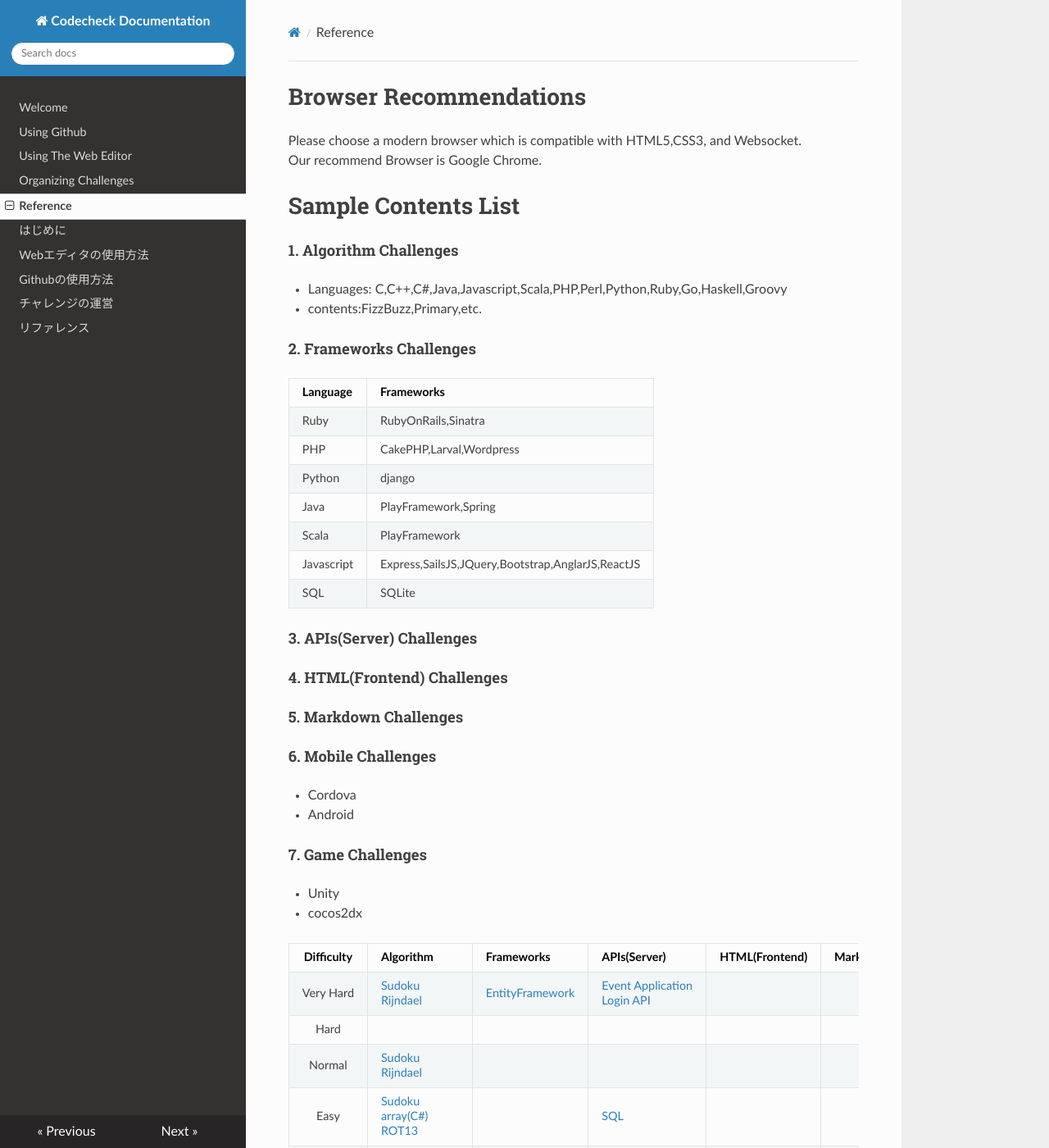
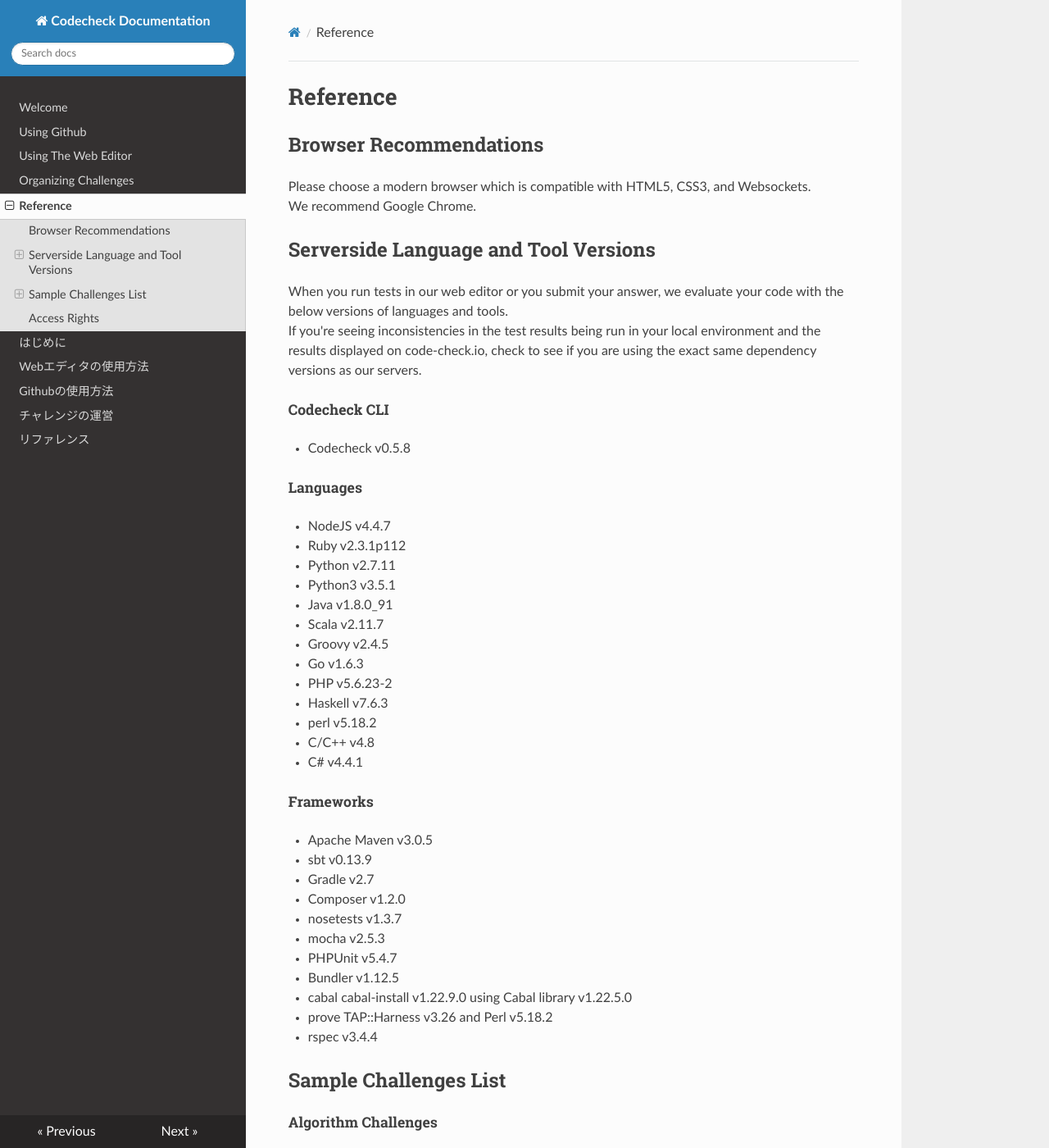
Before and after one commit to code-check/docs, an MkDocs documentation site: the page built from source/docs/en/reference.md, in a window 1280 px wide and 1400 px high. Shown: the whole window at 82% size. Built offline with MkDocs 1.6.1, drawn with Linux system fonts in a browser that asks for light colours; nearby versions of some CDN libraries; old or Windows-style settings are respelled for this version of MkDocs; some of the changed text lies outside the part shown.

Commit message:
feat: add serverside version info to references

```diff
--- a/source/docs/en/reference.md
+++ b/source/docs/en/reference.md
@@ -1,14 +1,52 @@
-# Browser Recommendations
-Please choose a modern browser which is compatible with HTML5,CSS3, and Websocket.
-Our recommend Browser is Google Chrome.
+# Reference
 
-# Sample Contents List
+## Browser Recommendations
+Please choose a modern browser which is compatible with HTML5, CSS3, and Websockets.
+We recommend Google Chrome.
 
-#### 1. Algorithm Challenges
-* Languages: C,C++,C#,Java,Javascript,Scala,PHP,Perl,Python,Ruby,Go,Haskell,Groovy
-* contents:FizzBuzz,Primary,etc.
+## Serverside Language and Tool Versions
 
-#### 2. Frameworks Challenges
+When you run tests in our web editor or you submit your answer, we evaluate your code with the below versions of languages and tools.
+If you're seeing inconsistencies in the test results being run in your local environment and the results displayed on code-check.io, check to see if you are using the exact same dependency versions as our servers.
+
+##### Codecheck CLI
+- Codecheck v0.5.8
+
+##### Languages
+- NodeJS v4.4.7
+- Ruby v2.3.1p112
+- Python v2.7.11
+- Python3 v3.5.1
+- Java v1.8.0_91
+- Scala v2.11.7
+- Groovy v2.4.5
+- Go v1.6.3
+- PHP v5.6.23-2
+- Haskell v7.6.3
+- perl v5.18.2
+- C/C++ v4.8
+- C# v4.4.1
+
+##### Frameworks
+- Apache Maven v3.0.5
+- sbt v0.13.9
+- Gradle v2.7
+- Composer v1.2.0
+- nosetests v1.3.7
+- mocha v2.5.3
+- PHPUnit v5.4.7
+- Bundler v1.12.5
+- cabal cabal-install v1.22.9.0 using Cabal library v1.22.5.0
+- prove TAP::Harness v3.26 and Perl v5.18.2
+- rspec v3.4.4
+
+## Sample Challenges List
+
+##### Algorithm Challenges
+- Languages: C, C++, C#, Java, Javascript, Scala, PHP, Perl, Python, Ruby, Go, Haskell, Groovy
+- Contents: FizzBuzz, Primary, etc.
+
+##### Framework Challenges
 
 |Language|Frameworks|
 |---|---|
@@ -20,24 +58,24 @@
 |Javascript|Express,SailsJS,JQuery,Bootstrap,AnglarJS,ReactJS|
 |SQL|SQLite|
 
-#### 3. APIs(Server) Challenges
-#### 4. HTML(Frontend) Challenges
-#### 5. Markdown Challenges
-#### 6. Mobile Challenges
-* Cordova
-* Android
+##### API(Server) Challenges
+##### HTML(Frontend) Challenges
+##### Markdown Challenges
+##### Mobile Challenges
+- Cordova
+- Android
 
-#### 7. Game Challenges
-* Unity
-* cocos2dx
+##### Game Challenges
+- Unity
+- cocos2dx
 
-|Difficulty|Algorithm|Frameworks|APIs(Server)|HTML(Frontend)|Markdown|Mobile|Game|
-|:-:|---|---|---|---|---|---|---|
-|Very Hard|[Sudoku][sudoku]<br />[Rijndael][rijndael]|[EntityFramework][entity-framework]|[Event Application][eventapp]<br />[Login API][login-api]|||||
-|Hard||||||||
-|Normal|[Sudoku][sudoku-medium]<br />[Rijndael][rijndael-medium]|||||||
-|Easy|[Sudoku][sudoku-easy]<br>[array(C#)][arrays]<br />[ROT13][rot13]||[SQL][sql]|||||
-|Very Easy|[Fizzbuzz][fizzbuzz]<br />[Binary ToString][binary-tostring]||||||||
+|Difficulty|Algorithm|Frameworks|APIs(Server)|HTML(Frontend)|Mobile|Game|
+|:-:|---|---|---|---|---|---|
+|Very Hard|[Sudoku][sudoku]<br />[Rijndael][rijndael]|[EntityFramework][entity-framework]|[Event Application][eventapp]<br />[Login API][login-api]||||
+|Hard|||||||
+|Normal|[Sudoku][sudoku-medium]<br />[Rijndael][rijndael-medium]||||||
+|Easy|[Sudoku][sudoku-easy]<br>[array(C#)][arrays]<br />[ROT13][rot13]||[SQL][sql]||||
+|Very Easy|[Fizzbuzz][fizzbuzz]<br />[Binary ToString][binary-tostring]|||||||
 
 [fizzbuzz]: https://github.com/code-check/fizzbuzz
 [sql]: https://github.com/code-check/challenge-sql
@@ -53,8 +91,7 @@
 [binary-tostring]: https://github.com/code-check/challenge-binary-tostring
 [rot13]: https://github.com/code-check/challenge-rot13
 
-
-# Access Rights
+## Access Rights
 
 ||Owner|Admin|Regular|Supporter|
 |---|:-:|:-:|:-:|:-:|
```
Also changed, not shown: source/docs/ja/reference.md (+59 -22 lines).
